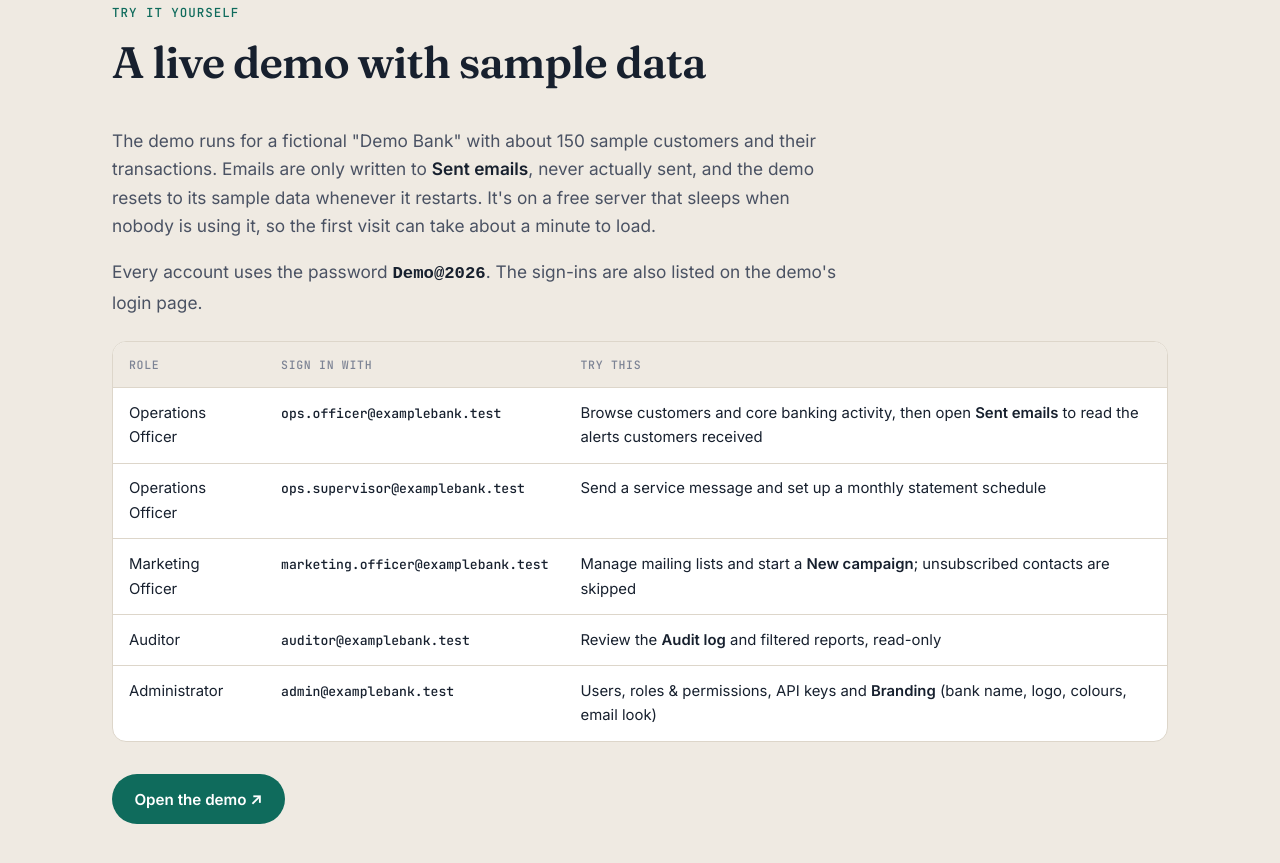
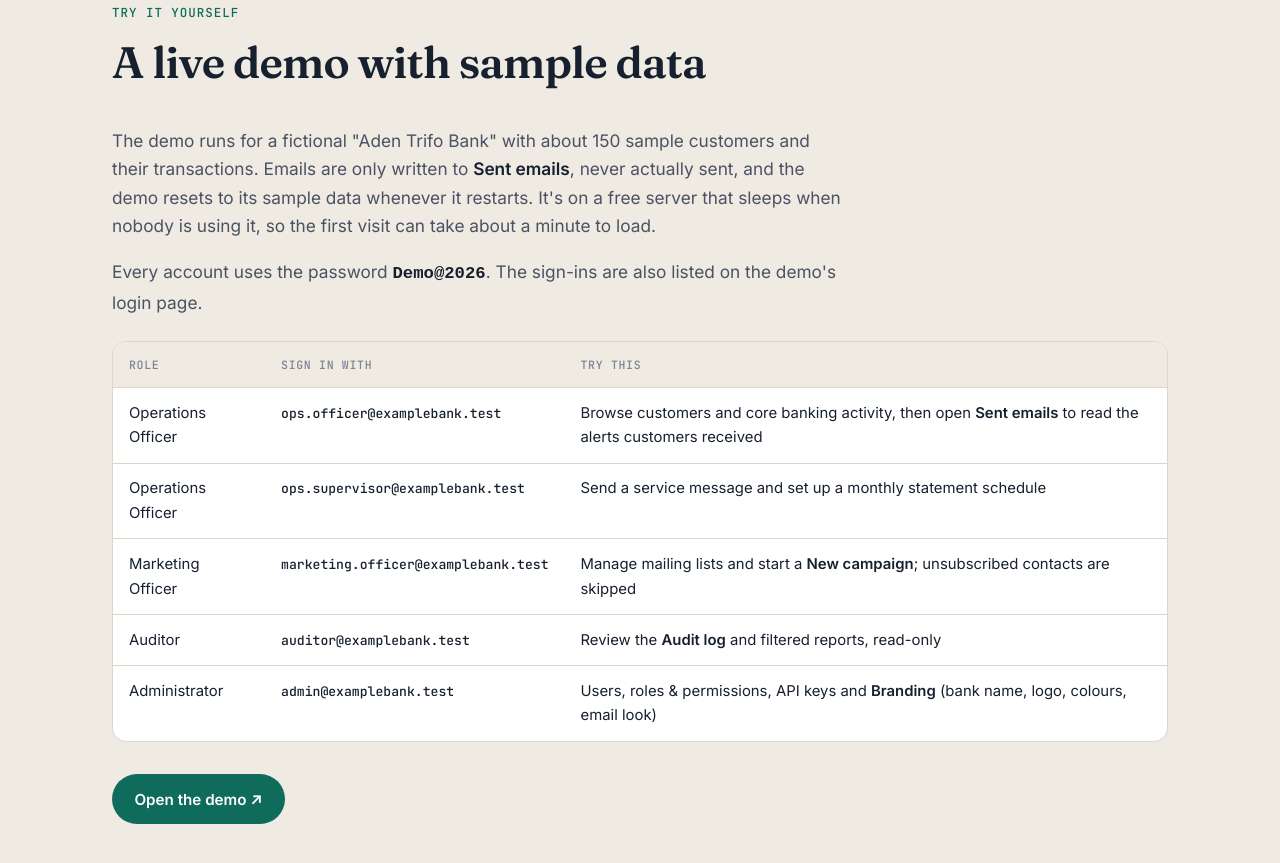
Before and after one commit to obrianmw/obrianmw.github.io, a plain HTML site: page client/work/notifications.html in a window 1280 px wide. Shown: the part 2137-3000 px from the top of the page. Drawn offline with Linux system fonts and the light colour scheme.

Commit message:
Use Aden Trifo names for the Notification and School demos
Co-Authored-By: Claude Opus 5.5 <noreply@anthropic.com>

```diff
--- a/client/work/notifications.html
+++ b/client/work/notifications.html
@@ -128,7 +128,7 @@
                 </div>
                 <div class="prose" style="max-width: 46rem; margin-bottom: 1.5rem;">
                     <p>
-                        The demo runs for a fictional "Demo Bank" with about 150 sample customers and their
+                        The demo runs for a fictional "Aden Trifo Bank" with about 150 sample customers and their
                         transactions. Emails are only written to <strong>Sent emails</strong>, never actually sent, and
                         the demo resets to its sample data whenever it restarts. It's on a free server that sleeps when
                         nobody is using it, so the first visit can take about a minute to load.
```
Also changed, not shown: client/work/school.html (+1 -1 lines).
